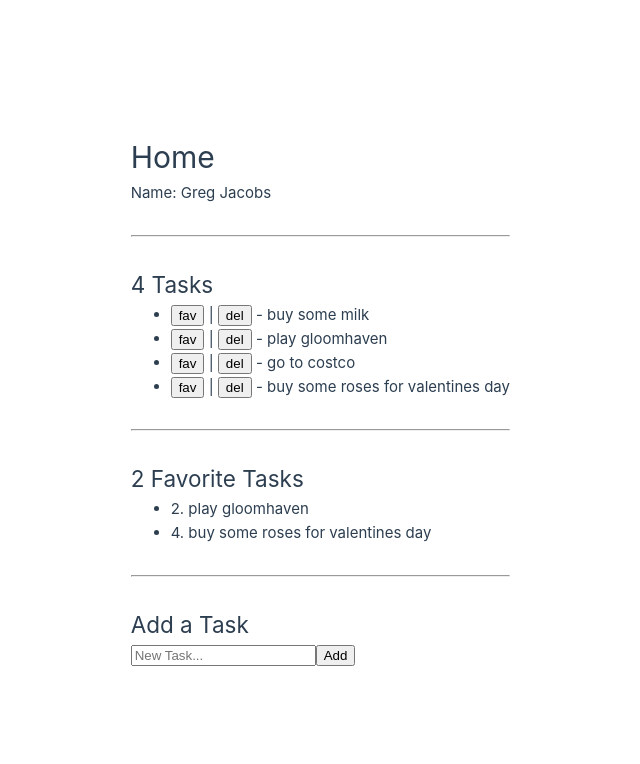
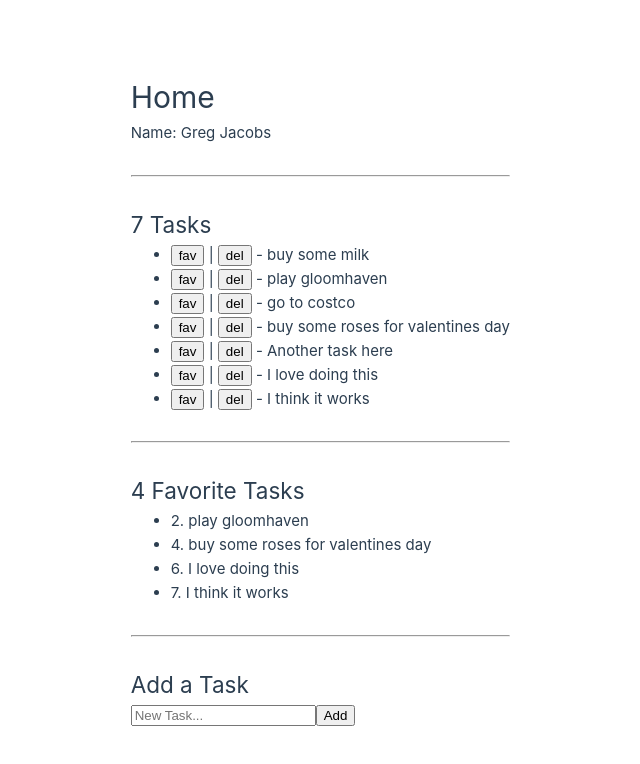
Before and after one commit to GregJacobs82/20230211-pinia, a Vue app: page / in a window 1280 px wide. Shown: the top 764 px of the page, without its empty margins (130-770 px from the left). Built offline with nearby package versions, Linux system fonts and the light colour scheme; data requests are answered from the project's data file.

Commit message:
toggleFav PATCH to db

```diff
--- a/data/db.json
+++ b/data/db.json
@@ -19,6 +19,21 @@
       "id": 4,
       "title": "buy some roses for valentines day",
       "isFav": true
+    },
+    {
+      "title": "Another task here",
+      "isFav": false,
+      "id": 5
+    },
+    {
+      "title": "I love doing this",
+      "isFav": true,
+      "id": 6
+    },
+    {
+      "title": "I think it works",
+      "isFav": true,
+      "id": 7
     }
   ]
 }
--- a/src/stores/TaskStore.js
+++ b/src/stores/TaskStore.js
@@ -63,9 +63,19 @@ export const useTaskStore = defineStore('taskStore', {
                 console.error(res.error);
             }
         },
-        toggleFav(id) {
+        async toggleFav(id) {
             const task = this.tasks.find(t => t.id === id);
             task.isFav = !task.isFav;
+
+            const res = await fetch(`${taskApi}/${id}`, {
+                method: 'PATCH',
+                body: JSON.stringify({isFav: task.isFav}),
+                headers: {'Content-Type': 'application/json'}
+            });
+
+            if (res.error) {
+                console.error(res.error);
+            }
         },
     },
 });
```
